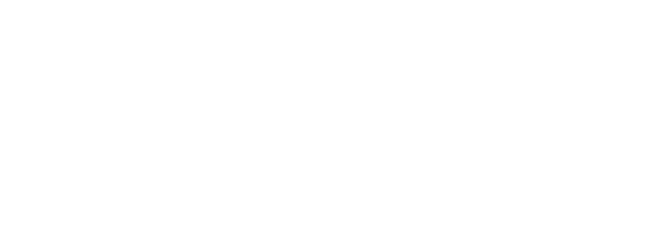
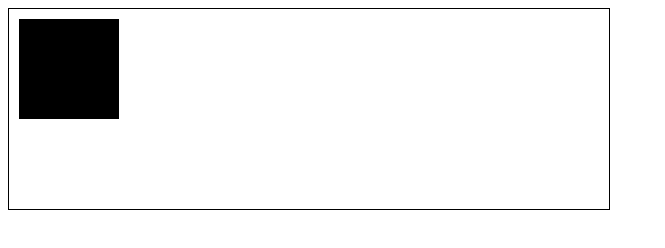
Before and after one commit to andela-mogala/tweetShirt, a plain HTML site: page index.html in a window 1280 px wide. Shown: the whole page, without its empty margins (0-665 px from the left). Drawn offline with Linux system fonts and the light colour scheme.

Commit message:
draw recctangle

```diff
--- a/index.html
+++ b/index.html
@@ -3,8 +3,23 @@
 <head>
   <meta charset="utf-8">
   <title>Look What I Drew</title>
+  <style>
+    canvas {
+      border: 1px solid black;
+    }
+  </style>
+  <script>
+    window.onload = () => {
+      const canvas = document.getElementById('tshirtCanvas');
+      const context = canvas.getContext('2d');
+
+      context.fillRect(10, 10, 100, 100);
+    }
+  </script>
 </head>
 <body>
-  <canvas id="lookWhatIdrew" width="600" height="200"></canvas>
+  <canvas id="tshirtCanvas" width="600" height="200">
+    Sorry, your browser does not support this element.
+  </canvas>
 </body>
 </html>
```
